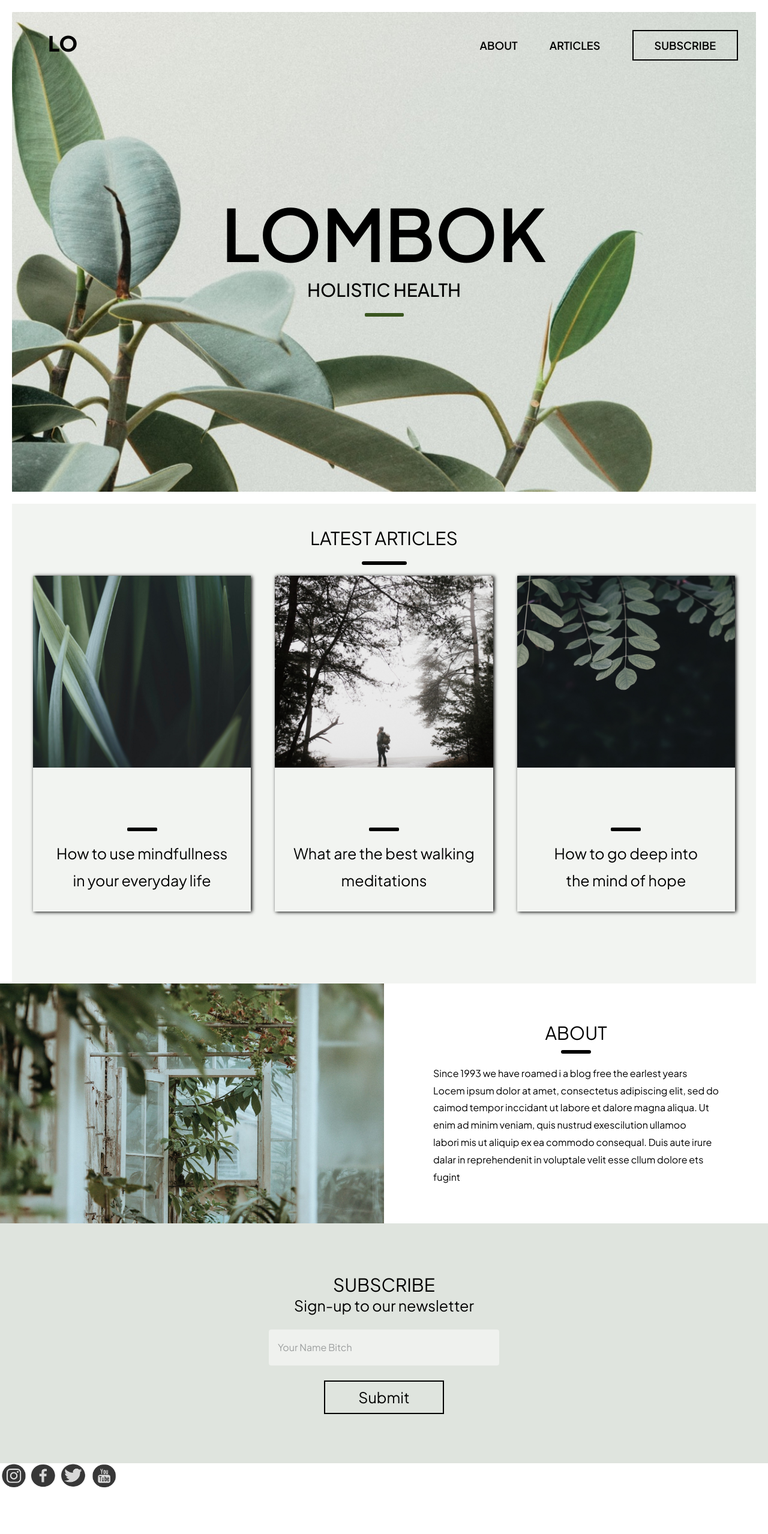
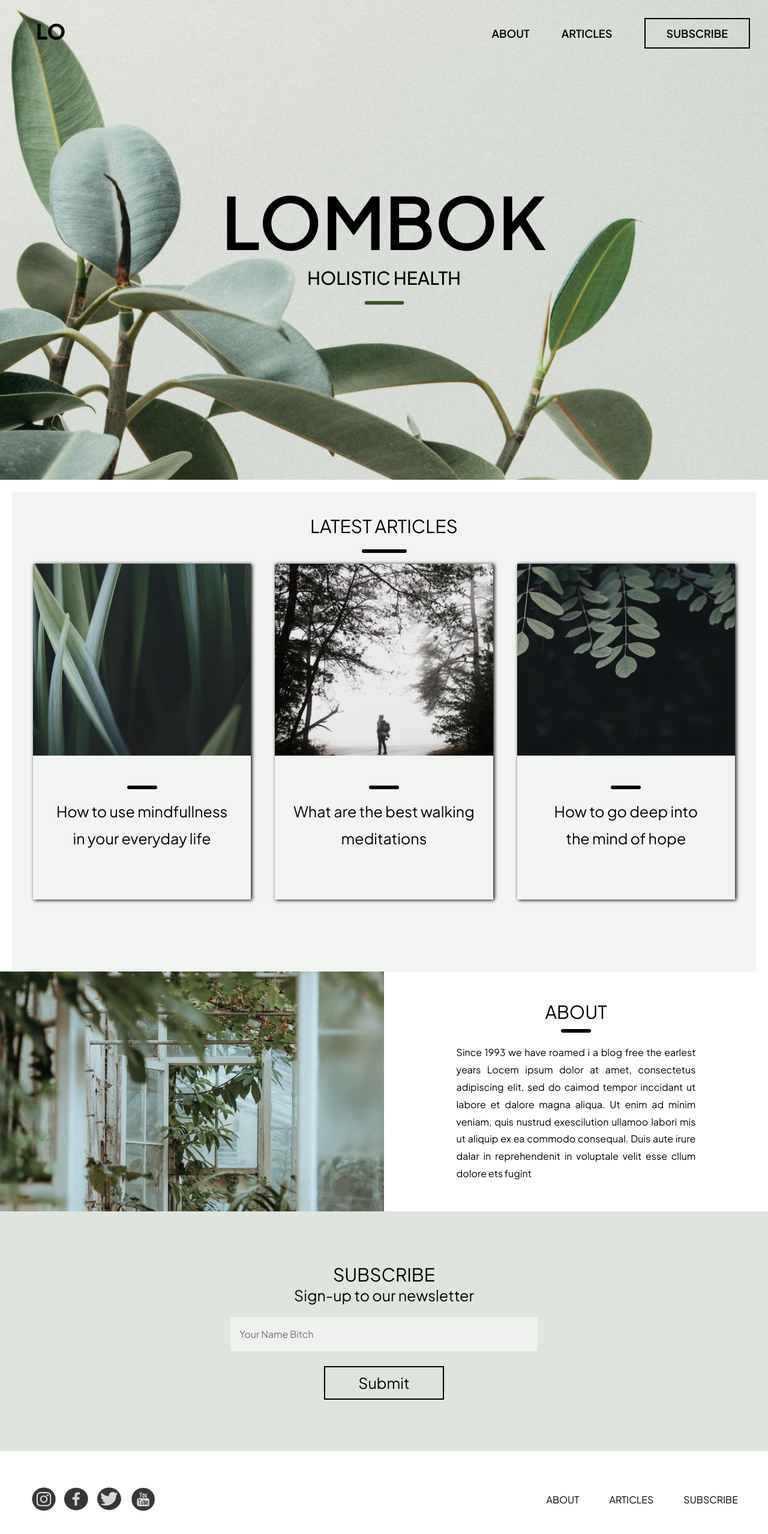
Before and after one commit to TheNestR/Maket3, a plain HTML site: page index.html in a window 1280 px wide. Shown: the whole page at 60% size. Before the commit the page ends 2482 px from the top, so only its background shows below. Drawn offline with Linux system fonts and the light colour scheme.

Commit message:
Update#3

```diff
--- /dev/null
+++ b/css/page-1.css
@@ -0,0 +1,12 @@
+body{
+    display: flex;
+    flex-direction: column;
+    flex-wrap: nowrap;
+    align-items: center;
+    color: red;
+    gap: 50px;
+    font-size: 150px;
+}
+.empty{
+    margin-top: 250px;
+}
--- a/css/style.css
+++ b/css/style.css
@@ -1,5 +1,8 @@
 body{
     font-family: "Plus Jakarta Sans", sans-serif;
+}
+html{
+    scroll-behavior: smooth;
 }
 .block1{
     background-image: url(../images/aloe2.jpg);
@@ -7,8 +10,8 @@ body{
     background-size: cover;
     background-position: center;
     width: auto;
-    /* height: 100vh; */
-    margin: 20px;
+    height: 100vh;
+    /* margin: 20px; */
     position: relative;
 }
 .headertext{
@@ -34,6 +37,9 @@ body{
     font-size: 35px;
     margin-left: 30px;
     font-weight: 800;
+}
+.htext1 a{
+    color: #000;
 }
 .htext2{
     font-size: 18px;
@@ -63,8 +69,8 @@ body{
 .line1{
     width: 50px;
     border: 3px solid #000;
-    border-radius: 2px;
-    margin-top: 100px;
+    border-radius: 3px;
+    margin-top: 50px;
 }
 .line2{
     width: 75px;
@@ -133,11 +139,6 @@ body{
     align-items: center;
     width: 100%;
 }
-.block3{
-    display: flex;
-    flex-direction: column;
-    align-items: center;
-}
 .imageblock3{
     width: 100%;
 }
@@ -171,6 +172,9 @@ body{
 .text3block3{
     line-height: 1.8;
     margin-top: 3%;
+    padding: 0px 15px;
+    text-align: justify;
+    width: 67%;
 }
 .about{
     font-size: 30px;
@@ -191,47 +195,56 @@ body{
     color: #000;
 }
 .string{
-    width: 30vw;
     margin-top: 20px;
-}
-.string_label{
-    display: block;
-    margin-bottom: 0.25rem;
+    width: 80vw;
 }
 .string_imput{
-    display: block;
-    width: 100%;
-    height: calc(2.25rem + 2px);
-    padding: 0.375rem 0.75rem;
-    font-family: inherit;
-    font-size: 1rem;
-    font-weight: 400;
-    line-height: 1.5;
-    color: #212529;
     background-color: #eff1ee;
-    background-clip: padding-box;
-    /* border: 1px solid #bdbdbd; */
-    border-radius: 0.25rem;
-    transition: border-color 0.15s ease-in-out, box-shadow 0.15s ease-in-out;
-    padding: 30px 15px;
+    border-radius: 4px;
+    padding: 18px 15px;
+    width: 50%;
 }
-.string_imput::placeholder {
-    color: #212529;
-    opacity: 0.4;
-  }
-  .string_imput:focus {
-    color: #212529;
+.string_imput:focus {
     background-color: #fff;
-    border-color: #bdbdbd;
-    outline: 0;
     box-shadow: 0 0 0 0.2rem rgba(158, 158, 158, 0.25);
 }
-  .icons{
+.icons{
     display: flex;
-    gap: 5px;
+    gap: 10px;
+    margin-left: 50px;
 }
 .allicons{
     border-radius: 50%;
     width: 45px;
     height: 42px;
 }
+footer{
+    display: flex;
+    align-items: center;
+    justify-content: space-between;
+    height: 20vh;
+}
+.footertext{
+    display: flex;
+    flex-wrap: wrap;
+    gap: 50px;
+    margin-right: 50px;
+}
+.footertext a{
+    color: #000;
+}
+.headertext span a{
+    color: #000;
+}
+@media (max-width:768px){
+.text3block3{
+    width: auto;
+}
+.blocklist{
+    gap: 20px;
+    margin: 0px 15px;
+}
+.string_imput{
+    width: 100%;
+}
+}
--- a/index.html
+++ b/index.html
@@ -16,14 +16,19 @@
     <div class="block1">
         <div class="headertext">
             <div class="htext1">
-                LO
+                <a href="redirect/page1.html" target="_blank">LO</a>
             </div>
             <div class="htext2">
-                <span>ABOUT</span>
-                <span>ARTICLES</span>
+                <span>
+                    <a href="#page-2">ABOUT</a>
+                </span>
+                <span>
+                    <a href="#page-1">ARTICLES</a>
+                </span>
                 <span>
                     <button class="button1">
-                        SUBSCRIBE
+                        <a href="#page-3">SUBSCRIBE</a>
+
                     </button>
                 </span>
             </div>
@@ -39,9 +44,9 @@
             </div>
         </div>
     </div>
-    <section class="block2">
+    <section class="block2" id="page-1">
         <div class="block2text">
-            <div>LATEST ARTICLES</div>
+            <div >LATEST ARTICLES</div>
             <div class="line2"></div>
         </div>
         <div class="blocklist">
@@ -78,7 +83,7 @@
         </div>
     </section>
 
-    <section class="block3">
+    <section class="block3" id="page-2">
         <div class="fullblock3">
             <div class="imageblock3">
                 <img src="images/block3image.jpg" alt="">
@@ -92,23 +97,17 @@
                 </div>
                 <div class="text3block3">
                     Since 1993 we have roamed i a blog free the earlest years
-                    <br>
                     Locem ipsum dolor at amet, consectetus adipiscing elit, sed do
-                    <br>
                     caimod tempor inccidant ut labore et dalore magna aliqua. Ut
-                    <br>
                     enim ad minim veniam, quis nustrud exescilution ullamoo
-                    <br>
                     labori mis ut aliquip ex ea commodo consequal. Duis aute irure
-                    <br>
                     dalar in reprehendenit in voluptale velit esse cllum dolore ets
-                    <br>
                     fugint
                 </div>
             </div>
 
         </div>
-        <div class="subscribe">
+        <div class="subscribe" id="page-3">
             <div class="text2block3">
                 <div class="textsubscribe1">
                     SUBSCRIBE
@@ -117,7 +116,7 @@
                     Sign-up to our newsletter
                 </div>
                 <div class="string">
-                    <label class="string_label" for="login"></label>
+                    <!-- <label class="string_label" for="login"></label> -->
                     <input class="string_imput" type="text" name="login" id="login" placeholder="Your Name Bitch">
                 </div>
                 <div>
@@ -141,8 +140,19 @@
                     <a href=""><img src="images/twitter.png" alt="icontwitter" class="allicons"></a>
                 </div>
                 <div class="youtube">
-                    <a href=""><img src="images/youtube.png" alt="iconyoutube" class="allicons"></a>
+                    <a href="https://youtu.be/jwvpbHAwusA?si=aNc65a1EsYepebCD"><img src="images/youtube.png" alt="iconyoutube" class="allicons"></a>
                 </div>
+            </div>
+        </div>
+        <div class="footertext">
+            <div>
+                <a href="#page-2">ABOUT</a>
+            </div>
+            <div>
+                <a href="#page-1">ARTICLES</a>
+            </div>
+            <div>
+                <a href="#page-3">SUBSCRIBE</a>
             </div>
         </div>
     </footer>
```
Also changed, not shown: redirect/page1.html (added, +70 -0 lines).
